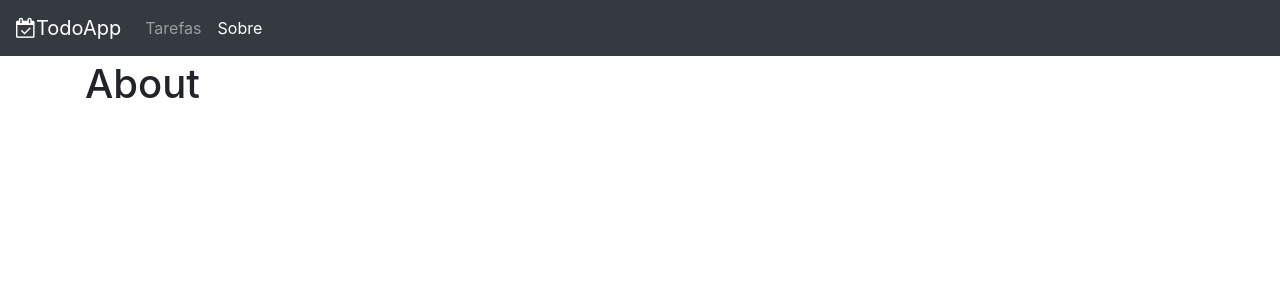
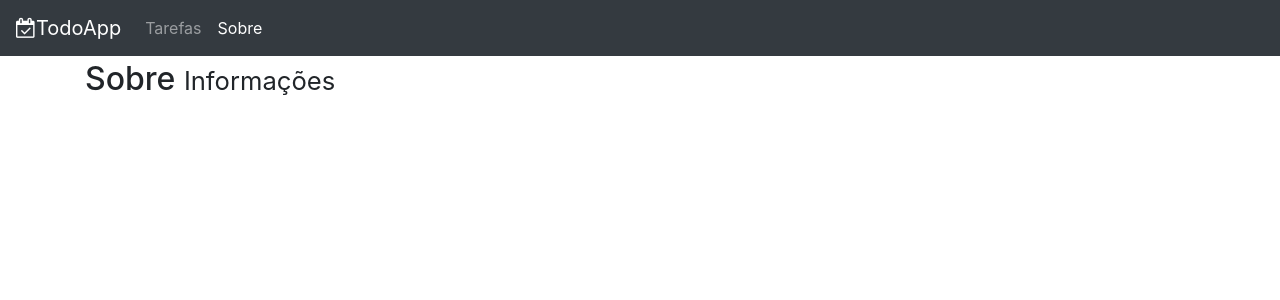
Before and after one commit to haoni/react-todo-app, a React (Create React App) app: page /about in a window 1280 px wide. Shown: the top 300 px of the page. Built offline with nearby package versions, Linux system fonts and the light colour scheme.

Commit message:
Criado o componente pageHeader

```diff
--- a/src/about/about.js
+++ b/src/about/about.js
@@ -1,10 +1,11 @@
 import React, {Component} from 'react'
+import PageHeader from '../template/pageHeader'
 
 class About extends Component {
 
     render(){
         return (
-           <h1>About</h1>
+           <PageHeader name="Sobre" small="Informações" />
         );
     }
 }
--- /dev/null
+++ b/src/template/pageHeader.js
@@ -0,0 +1,19 @@
+import React from 'react'
+
+class PageHeader extends React.Component {
+
+    constructor(props){
+        super(props);
+    }
+
+    render(){
+        return(
+            <header>
+                <h2>{this.props.name} <small>{this.props.small}</small> </h2>
+            </header>
+        );
+    }
+
+}
+
+export default PageHeader;
--- a/src/todo/todo.js
+++ b/src/todo/todo.js
@@ -1,10 +1,11 @@
 import React, {Component} from 'react'
+import PageHeader from '../template/pageHeader'
 
  class Todo extends Component {
 
      render(){
          return (
-            <h1>TODO</h1>
+           <PageHeader name="Tarefas" small="Cadastro" />
          );
      }
  }
```
